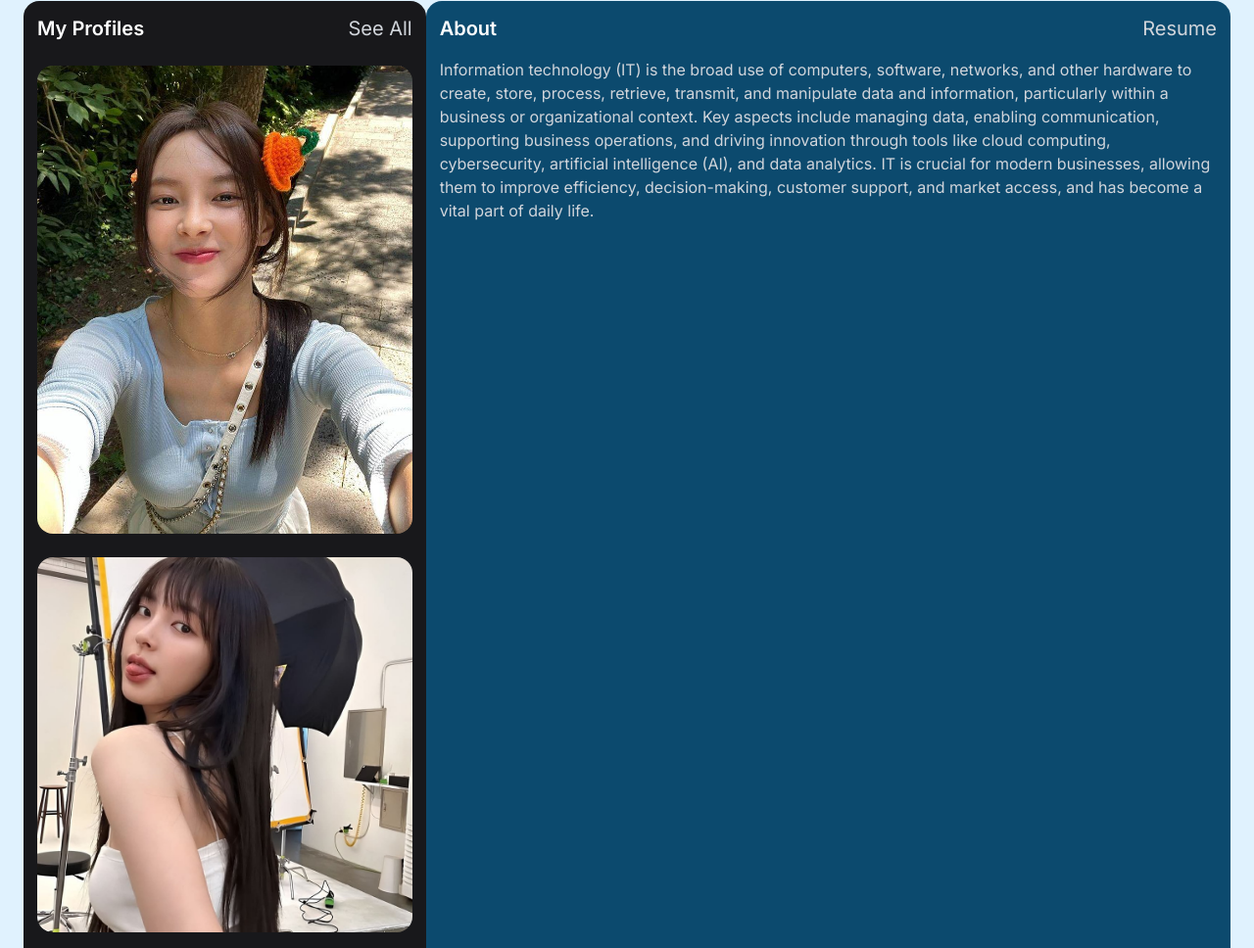
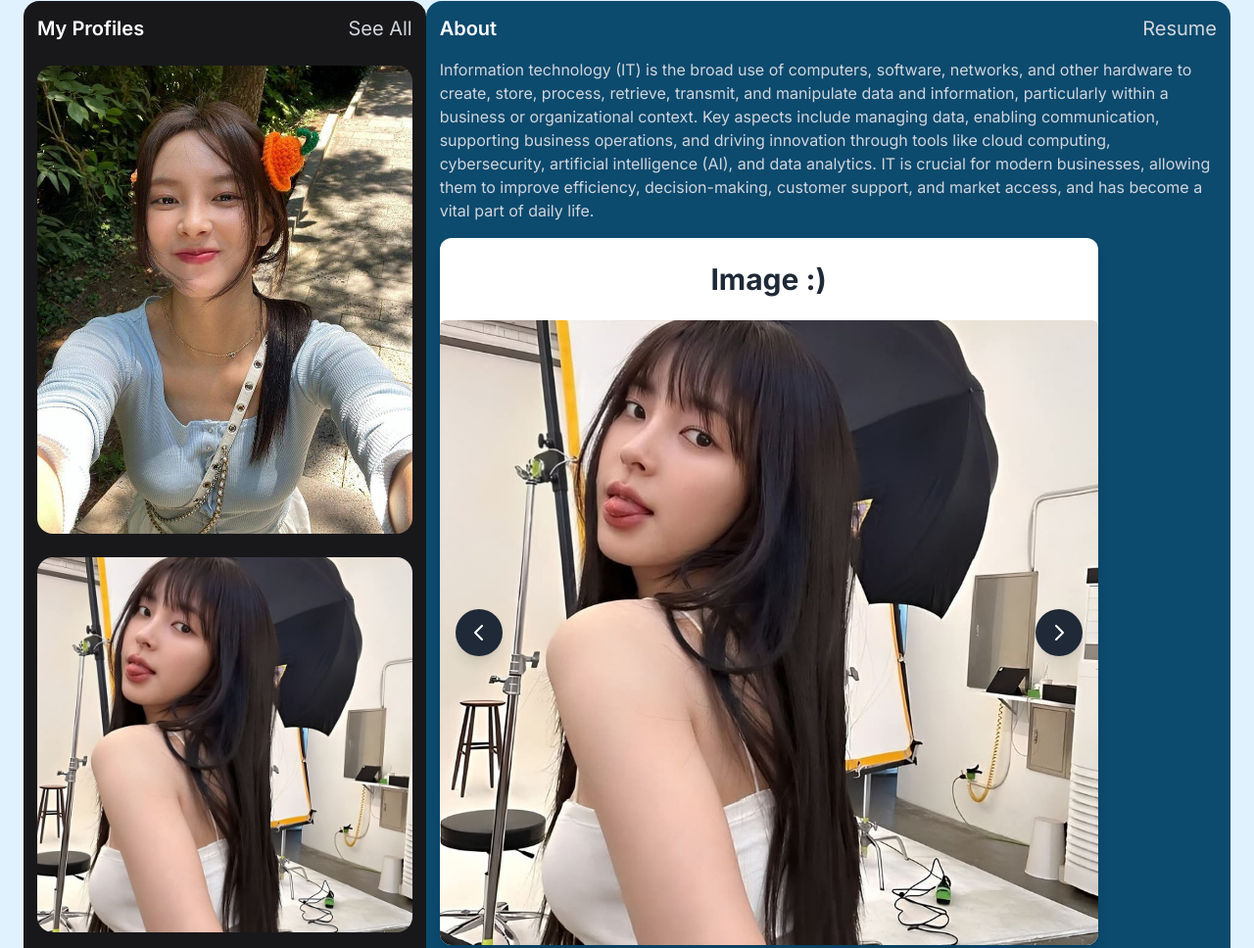
Before and after one commit to KimHeng-Page/index, a plain HTML site: page index.html in a window 1280 px wide. Shown: the part 750-1718 px from the top of the page at 98% size. Drawn offline with nearby package versions, Linux system fonts and the light colour scheme.

Commit message:
Update index.html

```diff
--- a/index.html
+++ b/index.html
@@ -3,16 +3,40 @@
 <head>
     <meta charset="UTF-8">
     <meta name="viewport" content="width=device-width, initial-scale=1.0">
+    <link rel="stylesheet" href="/src/output.css">
     <script src="https://cdn.tailwindcss.com"></script>
     <link rel="preconnect" href="https://fonts.googleapis.com">
     <link rel="preconnect" href="https://fonts.gstatic.com" crossorigin>
     <link href="https://fonts.googleapis.com/css2?family=Inter:wght@400;600;700&display=swap" rel="stylesheet">
-    <link href='https://cdn.boxicons.com/fonts/basic/boxicons.min.css' rel='stylesheet'>
+    <link href='https://cdn.boxicons.com/fonts/brands/boxicons-brands.min.css' rel='stylesheet'>
     <title>Kim Heng | Portfolio</title>
     <style>
       body {
         font-family: 'Inter', sans-serif;
       }
+      .slider-container {
+            position: relative;
+            overflow: hidden;
+        }
+        .slider-image {
+            display: none;
+            transition: opacity 0.7s ease-in-out;
+            opacity: 0;
+            width: 100%;
+            height: auto;
+            object-fit: cover;
+        }
+        .slider-image.active {
+            display: block;
+            opacity: 1;
+        }
+        @keyframes fadeIn {
+            from { opacity: 0; }
+            to { opacity: 1; }
+        }
+        .slider-image.active {
+            animation: fadeIn 0.7s ease-in-out;
+        }
     </style>
 </head>
 <body class="bg-sky-100 text-gray-300">
@@ -66,11 +90,11 @@
                 </div>
             </div>
 
-            <div class="flex items-center justify-around text-4xl text-white bg-zinc-900 p-2 rounded-2xl">
-                <span><i class='bx bxl-instagram cursor-pointer hover:text-[#E4405F] transition-all duration-300'></i></span>
-                <span><i class='bx bxl-facebook-circle cursor-pointer hover:text-[#FF00FF] transition-all duration-300'></i></span>
-                <span><i class='bx bxl-telegram cursor-pointer hover:text-[#00FFFF] transition-all duration-300'></i></span>
-                <span><i class='bx bxl-twitter cursor-pointer hover:text-[#00FFFF] transition-all duration-300'></i></span>
+            <div class="flex items-center justify-around text-4xl text-white bg-zinc-900 p-3 rounded-3xl">
+                <span><i class='bxl  bx-facebook-circle cursor-pointer hover:text-[#E4405F] transition-all duration-300'></i></span>
+                <span><i class='bxl  bx-instagram cursor-pointer hover:text-[#FF00FF] transition-all duration-300'></i></span>
+                <span><i class='bxl  bx-telegram cursor-pointer hover:text-[#00FFFF] transition-all duration-300'></i></span>
+                <span><i class='bxl  bx-twitter cursor-pointer hover:text-[#00FFFF] transition-all duration-300'></i></span>
             </div>
         </div>
 
@@ -119,7 +143,30 @@
                 <a href="#" class="text-xl text-gray-300 hover:text-white transition-all duration-500">Resume</a>
             </div>
             <p class="text-gray-300">Information technology (IT) is the broad use of computers, software, networks, and other hardware to create, store, process, retrieve, transmit, and manipulate data and information, particularly within a business or organizational context. Key aspects include managing data, enabling communication, supporting business operations, and driving innovation through tools like cloud computing, cybersecurity, artificial intelligence (AI), and data analytics. IT is crucial for modern businesses, allowing them to improve efficiency, decision-making, customer support, and market access, and has become a vital part of daily life.</p>
+            <div class="w-full max-w-2xl bg-white rounded-xl shadow-lg overflow-hidden">
+        <h2 class="text-3xl font-bold text-center p-6 text-gray-800">
+            Image :)
+        </h2>
+        <div class="relative slider-container">
+            <img src="pic.jpg" alt="data" class="slider-image rounded-md">
+            <img src="smile.jpg" alt="data" class="slider-image rounded-md">
+            <img src="face.jpg" alt="data" class="slider-image rounded-md">
+            <img src="kimheng.jpg" alt="data" class="slider-image rounded-md">
+
+            <button id="prevBtn" class="absolute top-1/2 left-4 -translate-y-1/2 bg-gray-800 text-white p-3 rounded-full shadow-lg hover:bg-gray-700 transition-colors duration-300 focus:outline-none focus:ring-2 focus:ring-gray-500 focus:ring-offset-2">
+                <svg xmlns="http://www.w3.org/2000/svg" class="h-6 w-6" fill="none" viewBox="0 0 24 24" stroke="currentColor">
+                    <path stroke-linecap="round" stroke-linejoin="round" stroke-width="2" d="M15 19l-7-7 7-7" />
+                </svg>
+            </button>
+            <button id="nextBtn" class="absolute top-1/2 right-4 -translate-y-1/2 bg-gray-800 text-white p-3 rounded-full shadow-lg hover:bg-gray-700 transition-colors duration-300 focus:outline-none focus:ring-2 focus:ring-gray-500 focus:ring-offset-2">
+                <svg xmlns="http://www.w3.org/2000/svg" class="h-6 w-6" fill="none" viewBox="0 0 24 24" stroke="currentColor">
+                    <path stroke-linecap="round" stroke-linejoin="round" stroke-width="2" d="M9 5l7 7-7 7" />
+                </svg>
+            </button>
+
         </div>
+    </div>
+    </div>
     </div>
     <script>
         const menuToggle = document.getElementById('menu-toggle');
@@ -133,6 +180,40 @@
         menuClose.addEventListener('click', () => {
             mobileMenu.classList.add('-translate-x-full');
         });
+
+        window.onload = function() {
+            const sliderImages = document.querySelectorAll('.slider-image');
+            const prevBtn = document.getElementById('prevBtn');
+            const nextBtn = document.getElementById('nextBtn');
+
+            let currentSlide = 0;
+            function showSlide(index) {
+                if (index >= sliderImages.length) {
+                    currentSlide = 0;
+                } else if (index < 0) {
+                    currentSlide = sliderImages.length - 1;
+                } else {
+                    currentSlide = index;
+                }
+
+                sliderImages.forEach(image => {
+                    image.classList.remove('active');
+                });
+                sliderImages[currentSlide].classList.add('active');
+            }
+            function nextSlide() {
+                showSlide(currentSlide + 1);
+            }
+            function prevSlide() {
+                showSlide(currentSlide - 1);
+            }
+            nextBtn.addEventListener('click', nextSlide);
+            prevBtn.addEventListener('click', prevSlide);
+
+
+            showSlide(currentSlide);
+            setInterval(nextSlide, 3000);
+        };
     </script>
 </body>
 </html>
```
